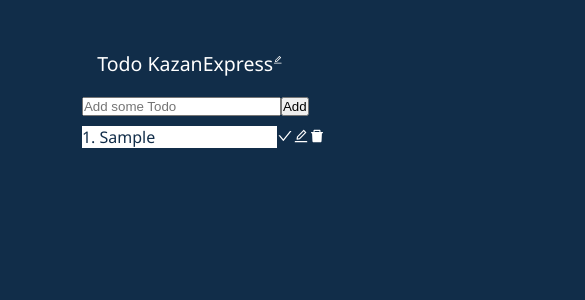
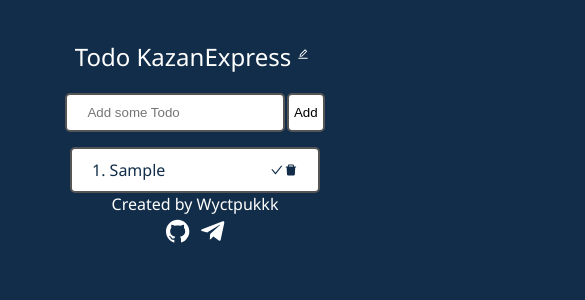
Before and after one commit to Wyctpukkk/todo-for-KazanExpress, a React (Create React App) app: page / in a window 390 px wide. Both pictures are taken after typing "Sample" into the empty fields and a click on the button "Add". Shown: the top 300 px of the page, 585 px wide, since content can reach past the window. Built offline with nearby package versions, Linux system fonts and the light colour scheme.

Commit message:
Final version with refactoring, add css styles, only for mobile devices

```diff
--- a/src/App.css
+++ b/src/App.css
@@ -1,44 +1,85 @@
+.App {
+  max-width: 600px;
+  text-align: center;
+  margin: 0 auto;
+}
+
 header {
-  display: flex;
-  justify-content: center;
-  position: relative;
-  top: 50px;
-  font-size: 5vw;
+  margin-top: 40px;
+  margin-bottom: 20px;
+  font-size: 1.5rem;
 }
 
 .btn-edit {
   transform: scale(0.5);
   position: relative;
-  left: -5px;
   cursor: pointer;
 }
 .btn-edit:hover {
+  cursor: pointer;
   background-color: rgba(0, 0, 0, 0.3);
 }
+
+.div-input {
+}
+
+.btn-add {
+  border: 2px solid #555;
+  padding: 10px 5px;
+  margin-left: 2px;
+  background-color: white;
+  border-radius: 5px;
+  cursor: pointer;
+}
 .main-input {
-  width: 50vw;
+  width: 45%;
+  padding: 10px 20px;
+  margin-bottom: 10px;
+  border: 2px solid #555;
+  border-radius: 5px;
 }
-.div-input {
-  display: flex;
-  left: 21vw;
-  top: 70px;
-  position: relative;
-}
+
 .todoList {
   display: flex;
-  position: relative;
-  top: 80px;
-  left: 21vw;
+  align-items: center;
+  padding: 10px 20px;
+  margin: 5px 70px 0px 70px;
+
+  border-radius: 5px;
+  border: 2px solid #555;
   background-color: white;
   color: #112d49;
-  width: 50vw;
 }
+.todoListText {
+  width: 100%;
+  text-align: left;
+}
+
 .todoList.active {
-  background-color: lightblue;
+  background-color: unset;
+  color: gray;
 }
-.icons {
-  display: flex;
-  position: relative;
-  top: 60px;
-  left: 71vw;
+
+.todoList.active .icon-check {
+  color: gray;
 }
+
+.icon-check:hover {
+  cursor: pointer;
+  color: green;
+}
+.icon-delete:hover {
+  cursor: pointer;
+  color: rgb(150, 1, 1);
+}
+
+.contacts {
+}
+.btn-contacts {
+  transform: scale(2);
+  background-color: unset;
+  border: 0px;
+  margin: 10px;
+  padding: 1px;
+  color: white;
+}
--- a/src/App.js
+++ b/src/App.js
@@ -2,7 +2,13 @@
 import './App.css';
 import FormChangeName from './components/FormChangeName';
 import ModalChangeNameList from './components/ModalChangeNameList';
-import { AiOutlineEdit, AiOutlineCheck, AiFillDelete } from 'react-icons/ai';
+import {
+  AiOutlineEdit,
+  AiOutlineCheck,
+  AiFillDelete,
+  AiOutlineGithub,
+} from 'react-icons/ai';
+import { FaTelegramPlane } from 'react-icons/fa';
 
 function App() {
   const [nameOfMain, setNameOfMain] = useState(
@@ -36,8 +42,7 @@
   useEffect(() => {
     sessionStorage.setItem('posts', JSON.stringify(todos));
     sessionStorage.setItem('mainName', JSON.stringify(nameOfMain));
-    console.log(JSON.parse(sessionStorage.getItem('mainName')));
-  }, [addNewTodo, changeInputName]);
+  }, [addNewTodo]);
 
   function addNewTodo() {
     const todoList = {
@@ -66,7 +71,6 @@
           onClick={() => setShow(true)}
         />
       </header>
-
       <div>
         <ModalChangeNameList show={show} setShow={setShow}>
           <FormChangeName
@@ -76,7 +80,6 @@
           />
         </ModalChangeNameList>
       </div>
-
       <div className="div-input">
         <input
           className="main-input"
@@ -84,26 +87,58 @@
           value={newTodo}
           onChange={(e) => setNewTodo(e.target.value)}
         ></input>
-        <button onClick={addNewTodo}>Add</button>
+        <button className="btn-add" onClick={addNewTodo}>
+          Add
+        </button>
       </div>
       <div>
         {todos.length < 1 ? (
           <div>For create todo push Add </div>
         ) : (
           todos.map((todoList, index) => (
-            <div key={todoList.id}>
-              <div
-                className={todoList.isDone ? 'todoList active' : 'todoList'}
-              >{`${index + 1}. ${todoList.newTodo} `}</div>
-              <div className="icons">
-                <AiOutlineCheck onClick={() => checked(todoList)} />
-                <AiOutlineEdit />
-                <AiFillDelete onClick={() => deleteTodo(todoList)} />
+            <div
+              key={todoList.id}
+              className={todoList.isDone ? 'todoList active' : 'todoList'}
+            >
+              <div className="todoListText">
+                {`${index + 1}. ${todoList.newTodo} `}
               </div>
+              <AiOutlineCheck
+                className="icon-check"
+                onClick={() => checked(todoList)}
+              />
+              {/* <AiOutlineEdit onClick={() => setShow(true)} /> */}
+              <AiFillDelete
+                className="icon-delete"
+                onClick={() => deleteTodo(todoList)}
+              />
             </div>
           ))
         )}
       </div>
+      {todos.length > 0 ? (
+        <div className="contacts">
+          <p>Created by Wyctpukkk</p>
+          <a href="https://github.com/Wyctpukkk">
+            <button className="btn-contacts">
+              <AiOutlineGithub />
+            </button>
+          </a>
+          <a href="https://t.me/wyctpukkk">
+            <button className="btn-contacts">
+              <FaTelegramPlane />
+            </button>
+          </a>
+        </div>
+      ) : (
+        ''
+      )}
+
+      {todos.filter((todoList) => todoList.isDone !== false).length < 1
+        ? ''
+        : `You have done ${
+            todos.filter((todoList) => todoList.isDone !== false).length
+          } todos`}
     </div>
   );
 }
--- a/src/components/FormChangeName.css
+++ b/src/components/FormChangeName.css
@@ -1,8 +1,13 @@
 .btn-change {
   background-color: #112d49;
   color: white;
-  padding: 1vw;
+  padding: 10px;
+  border-radius: 5px;
+  z-index: 1;
 }
 .input-change {
-  padding: 1vw;
+  padding: 10px;
+  margin-right: 5px;
+  border-radius: 5px;
+  z-index: 1;
 }
--- a/src/components/ModalChangeNameList.css
+++ b/src/components/ModalChangeNameList.css
@@ -1,5 +1,5 @@
 .modal {
-  position: fixed;
+  position: absolute;
   top: 0;
   left: 0;
   width: 100vw;
@@ -15,6 +15,7 @@
 .modal.active {
   opacity: 1;
   pointer-events: all;
+  z-index: 1;
 }
 
 .modal__content {
@@ -27,4 +28,5 @@
 }
 .modal__content.active {
   transform: scale(1);
+  z-index: 1;
 }
```
